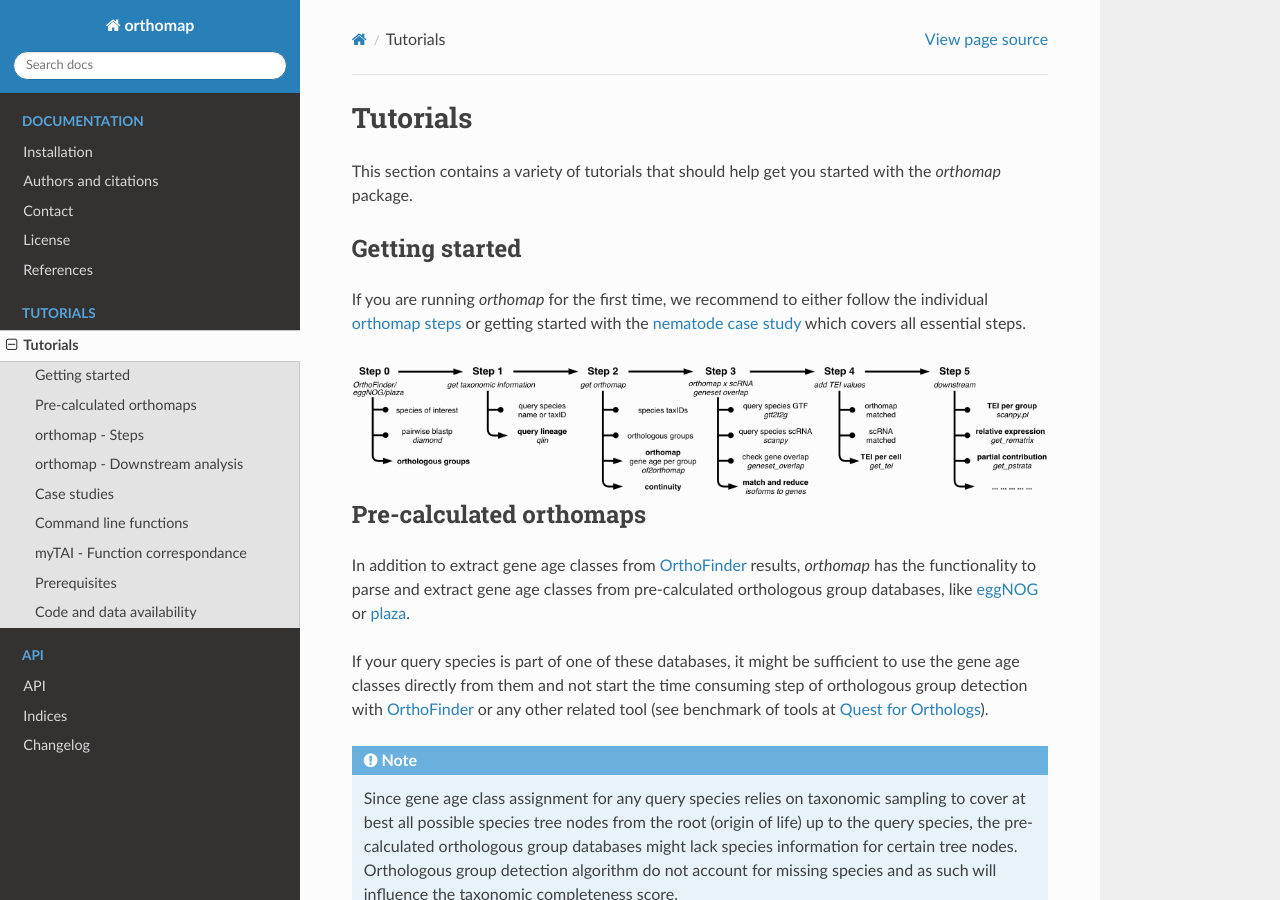
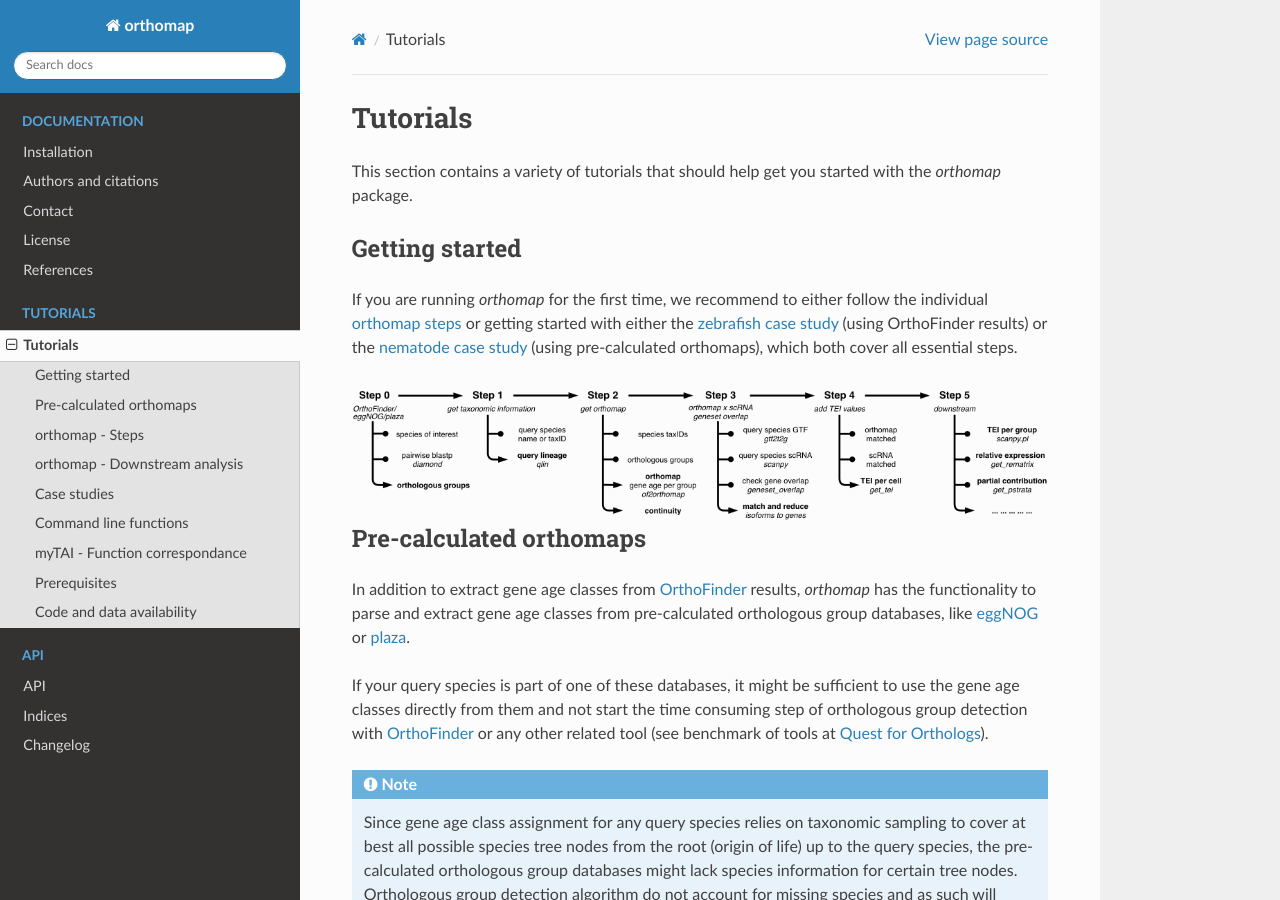
Before and after one commit to kullrich/orthomap, a Sphinx documentation site: the page built from docs/tutorials/index.rst, in a window 1280 px wide and 900 px high. Built offline with Sphinx 7.4.7 and the Read the Docs theme 2.0.0, drawn with Linux system fonts in a browser that asks for light colours; formulas are drawn with MathJax 3; pages that are not in the unit, such as notebooks, are missing from menus.

Commit message:
# update tutorials

```diff
--- a/docs/tutorials/index.rst
+++ b/docs/tutorials/index.rst
@@ -13,7 +13,8 @@
 
 If you are running `orthomap` for the first time, we recommend to either follow the individual
 :ref:`orthomap steps <tutorial-orthomap-steps>`
-or getting started with the :doc:`nematode case study <nematode_example>` which covers all essential steps.
+or getting started with either the :doc:`zebrafish case study <zebrafish_example>` (using OrthoFinder results)
+or the :doc:`nematode case study <nematode_example>` (using pre-calculated orthomaps), which both cover all essential steps.
 
 .. image:: img/orthomap_steps.png
    :width: 800px
```
